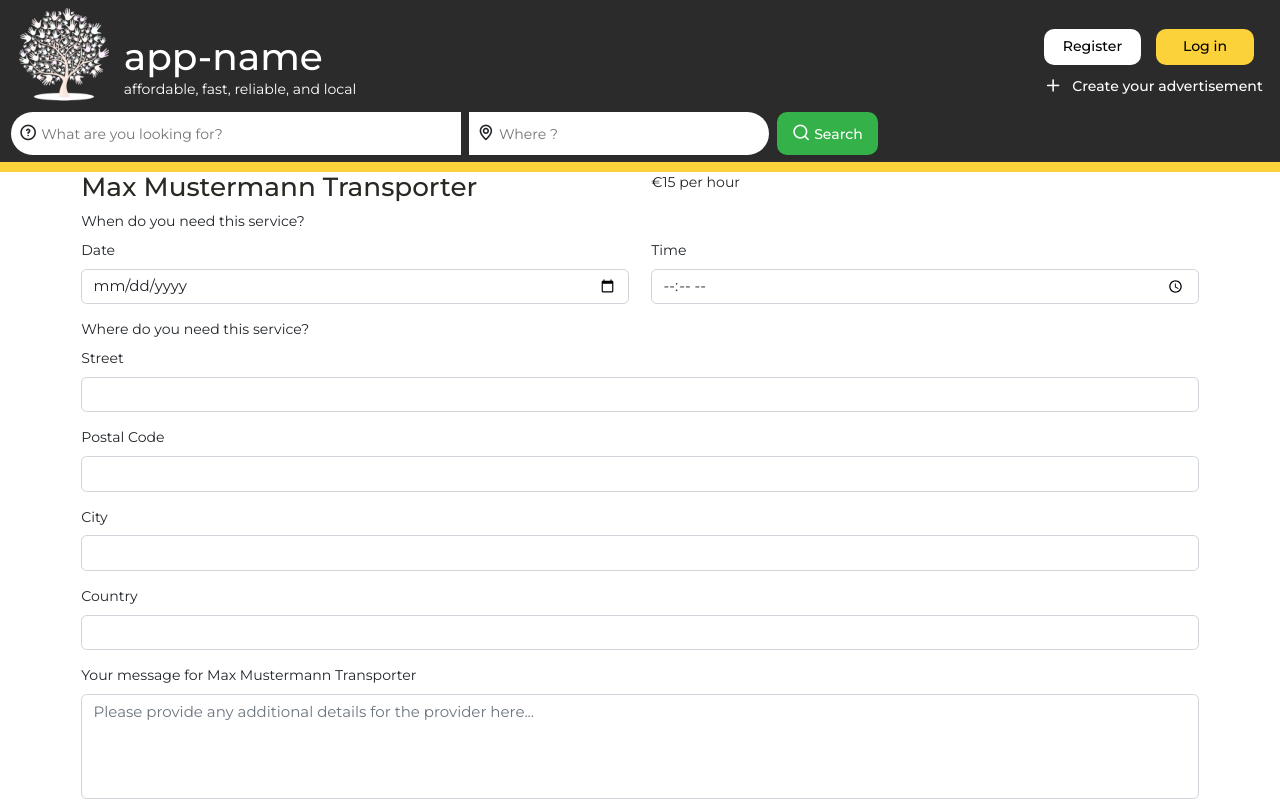
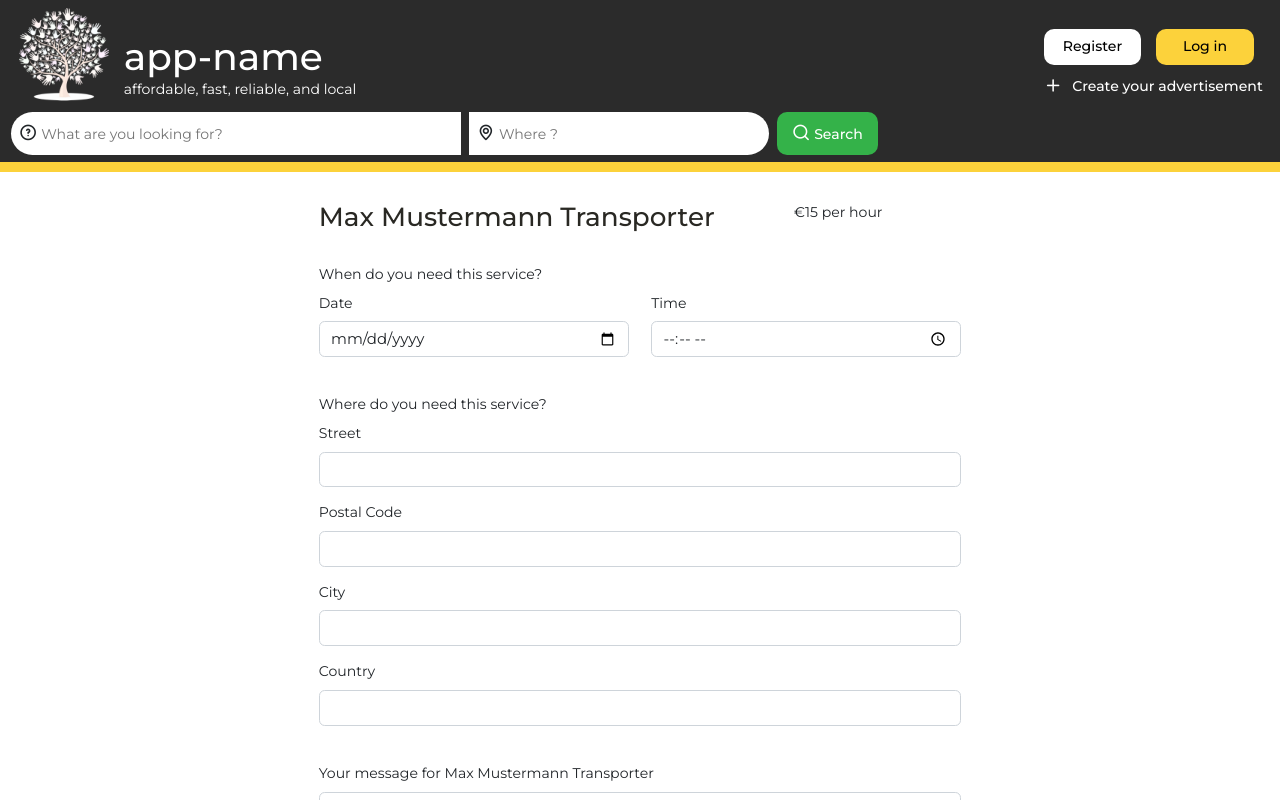
Before and after one commit to anoj-kt/finalproject-frontend, a React (Create React App) app: page /service/1/request/new in a window 1280 px wide. Shown: the top 800 px of the page. Built offline with nearby package versions, Linux system fonts and the light colour scheme.

Commit message:
Alignment using bootstrap  classes

```diff
--- a/src/components/ServiceSendRequest.js
+++ b/src/components/ServiceSendRequest.js
@@ -5,22 +5,22 @@ import { Link } from 'react-router-dom';
 
 const ServiceSendRequest = () => {
   return (
-    <Container>
-      <Row>
-        <Col>
+    <Container className="form__container">
+      <Row className="justify-content-center mb-4">
+        <Col sm={12} md={5}> {/* ======TITLE OF SERVICE====== */}
           <h3>Max Mustermann Transporter</h3>
         </Col>
-        <Col>
-          €15 per hour
+        <Col md={2} className=""> {/* ======PRICE OF SERVICE====== */}
+          <p>€15 per hour</p>
         </Col>
       </Row>
-      <Row>
-        <Col>
+      <Row className="justify-content-center">
+        <Col sm={12} md={7} >
           <Form>
-            <Row> {/* ======DATE AND TIME====== */}
+            <Row className="mb-4"> {/* ======DATE AND TIME====== */}
               <Label>When do you need this service?</Label>
-              <Col>
               {/* ======DATE====== */}
+              <Col sm={12} md={6}>
               <FormGroup>
                 <Label for="date">
                   Date
@@ -36,7 +36,7 @@ const ServiceSendRequest = () => {
                 </FormGroup>
               </Col>
               {/* ======TIME====== */}
-              <Col>
+              <Col sm={12} md={6}>
                 <FormGroup>
                   <Label for="time">
                     Time
@@ -52,7 +52,7 @@ const ServiceSendRequest = () => {
                 </FormGroup>
               </Col>
             </Row>
-            <Row> {/* ======ADDRESS====== */}
+            <Row className="mb-4"> {/* ======ADDRESS====== */}
               <Label>Where do you need this service?</Label>
               <Col>
               {/* ======STREET====== */}
```
